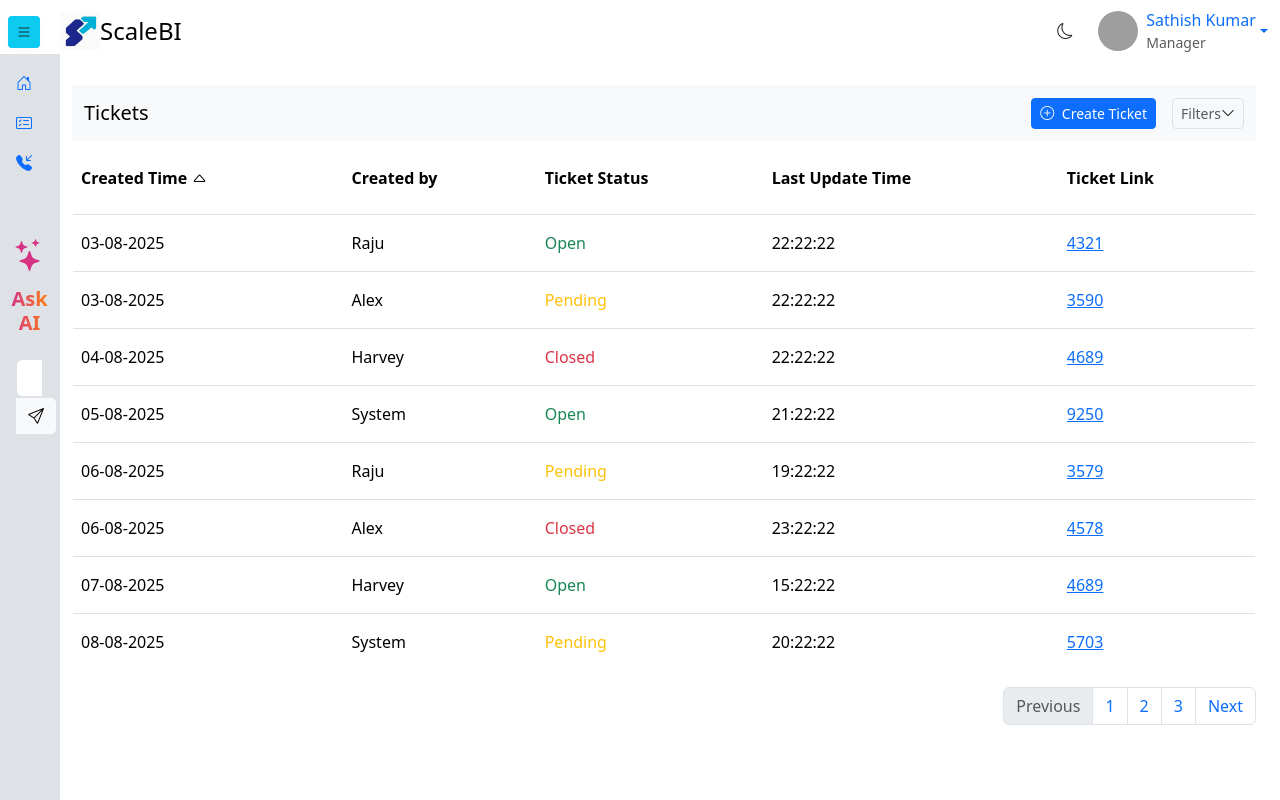
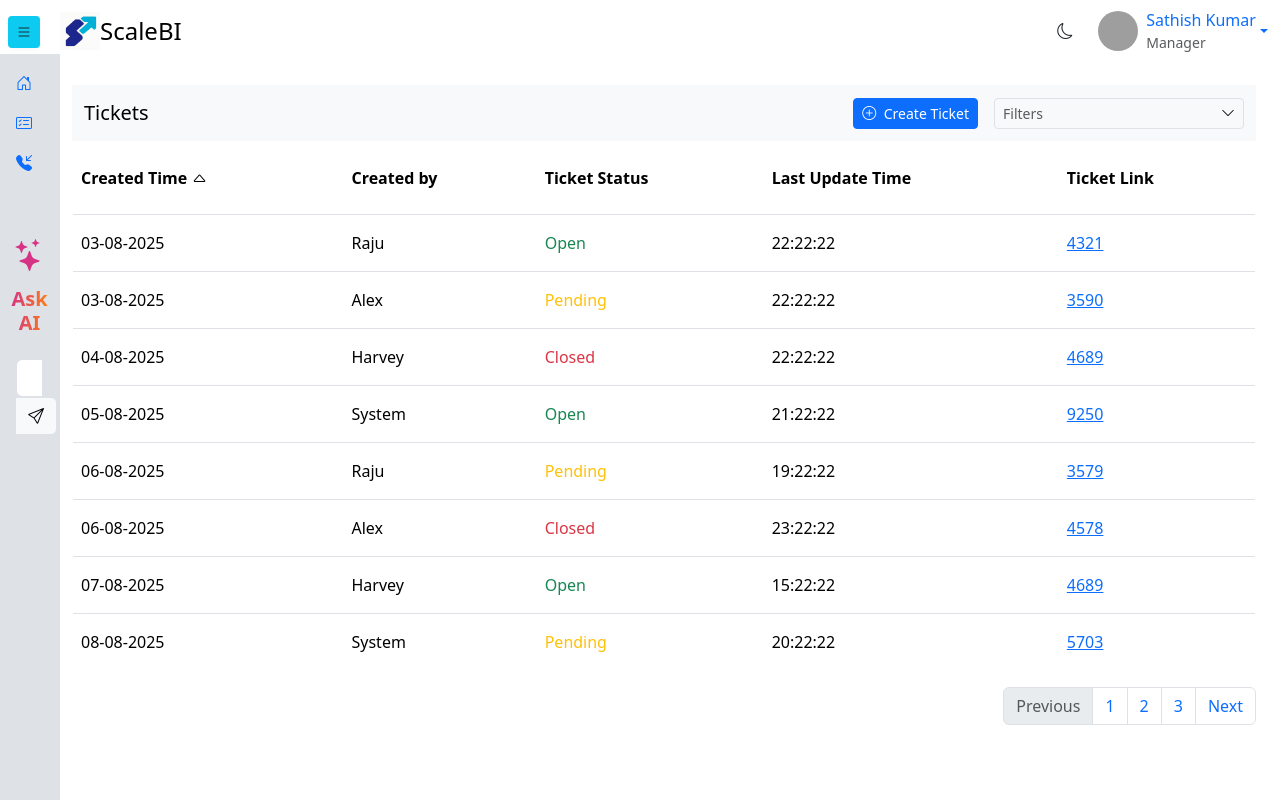
Before and after one commit to ScaleBI/console-ui, a website built with Vite: page support.html in a window 1280 px wide. Built offline with nearby package versions, Linux system fonts and the light colour scheme; grey boxes are pictures that could not be loaded.

Commit message:
filter menu issue is fixed

```diff
--- a/support.html
+++ b/support.html
@@ -108,8 +108,8 @@
         </a>
 
         <!-- Filter Dropdown -->
-        <div class="dropdown dropstart ms-3">
-          <button class="btn btn-light btn-sm border d-flex align-items-center" type="button" id="ticketFilterDropdown" data-bs-toggle="dropdown" aria-expanded="false">
+        <div class="dropdown ms-3">
+          <button class="btn btn-light btn-sm border d-flex align-items-center" style="width: 250px;" type="button" id="ticketFilterDropdown" data-bs-toggle="dropdown" aria-expanded="false">
             <span class="text-muted">Filters</span>
             <i class="bi bi-chevron-down ms-auto"></i>
           </button>
```
